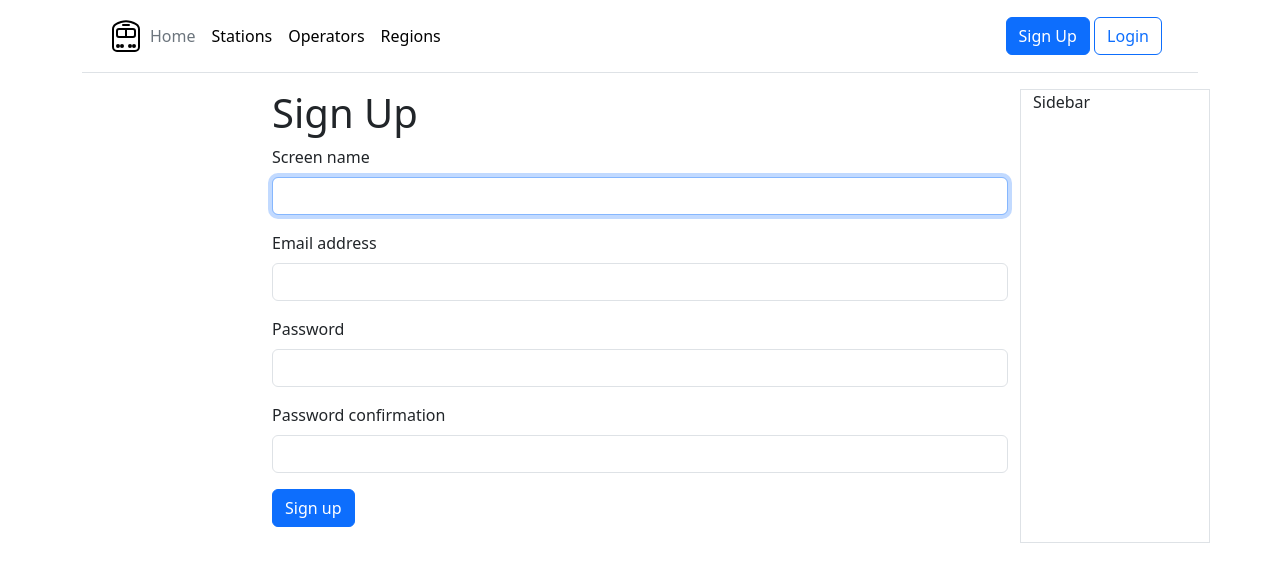
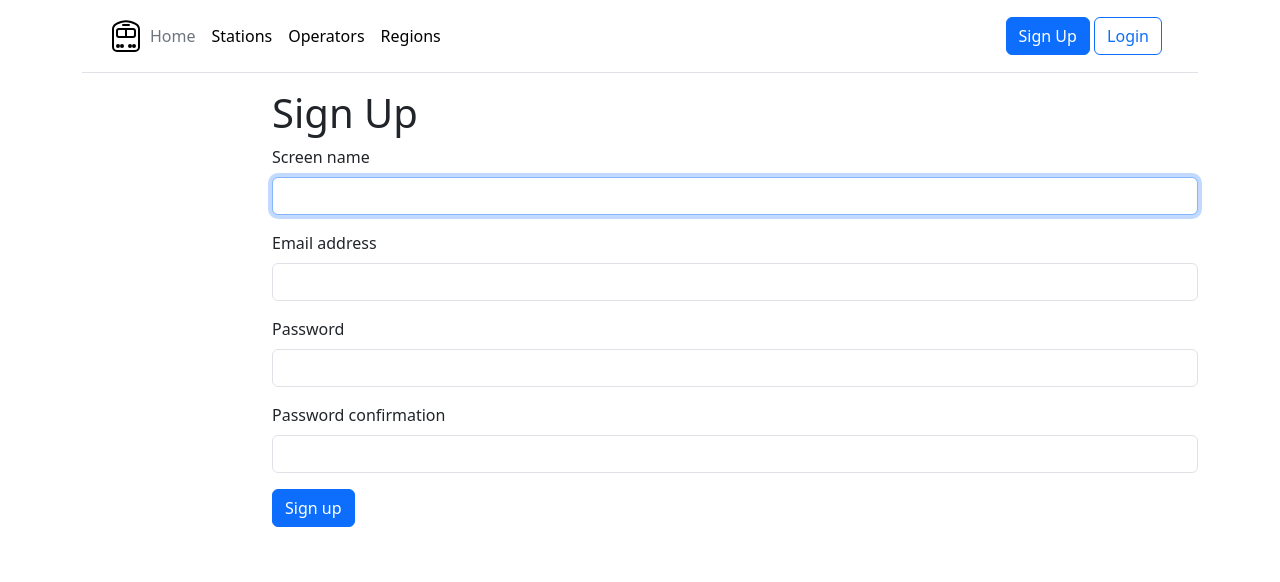
Before and after one commit to Jonobennett/permanentway, a Rails app: page /sign_up in a window 1280 px wide. Shown: the top 582 px of the page. Run offline with Rails 7, Linux system fonts and the light colour scheme; some libraries are stand-ins or nearby versions.

Commit message:
Main layout and favicon

```diff
--- a/app/views/layouts/application.html.erb
+++ b/app/views/layouts/application.html.erb
@@ -14,27 +14,25 @@
     <%# Enable PWA manifest for installable apps (make sure to enable in config/routes.rb too!) %>
     <%#= tag.link rel: "manifest", href: pwa_manifest_path(format: :json) %>
 
+    <link rel="icon" href="/icon.svg" type="image/svg+xml">
     <link rel="icon" href="/icon.png" type="image/png">
-    <link rel="icon" href="/icon.svg" type="image/svg+xml">
     <link rel="apple-touch-icon" href="/icon.png">
 
     <%# Includes all stylesheet files in app/assets/stylesheets %>
     <%= stylesheet_link_tag :app, "data-turbo-track": "reload" %>
-    <%= javascript_importmap_tags %>
-
     <link href="https://cdn.jsdelivr.net/npm/bootstrap@5.3.8/dist/css/bootstrap.min.css" rel="stylesheet" integrity="sha384-sRIl4kxILFvY47J16cr9ZwB07vP4J8+LH7qKQnuqkuIAvNWLzeN8tE5YBujZqJLB" crossorigin="anonymous">
     <link rel="stylesheet" href="https://unpkg.com/leaflet@1.9.4/dist/leaflet.css" integrity="sha256-p4NxAoJBhIIN+hmNHrzRCf9tD/miZyoHS5obTRR9BMY=" crossorigin=""/>
+
+    <%= javascript_importmap_tags %>
     <script src="https://unpkg.com/leaflet@1.9.4/dist/leaflet.js" integrity="sha256-20nQCchB9co0qIjJZRGuk2/Z9VM+kNiyxNV1lvTlZBo=" crossorigin=""></script>
-
-
   </head>
 
   <body>
-    <div class="container">
+    <div class="container-md">
       <%= render "main_header" %>
-      <div class="row row-cols-auto">
-        <div class="col-sm-2">
-          <nav>
+      <div class="row">
+        <div class="col-2 d-sm-none d-md-block">
+          <nav id="tools">
             <% if authenticated? %>
               <% if Current.user.admin? %>
                 <%= render "admin_sidebar" %>
@@ -42,14 +40,14 @@
             <% end %>
           </nav>
         </div>
-        <div class="col-8">
+        <div class="col flex-grow-m">
           <%= yield %>
         </div>
-        <div class="col-2 border">
+        <!-- div id="sidebar" class="col-2 d-sm-none d-md-block">
           Sidebar
-        </div>
+        </div -->
       </div>
     </div>
-    <script src="https://cdn.jsdelivr.net/npm/bootstrap@5.3.8/dist/js/bootstrap.bundle.min.js" integrity="sha384-FKyoEForCGlyvwx9Hj09JcYn3nv7wiPVlz7YYwJrWVcXK/BmnVDxM+D2scQbITxI" crossorigin="anonymous"></script>
+    <script src="https://cdn.jsdelivr.net/npm/bootstrap@5.3.8/dist/js/bootstrap.bundle.min.js" integrity="sha384-FKyoEForCGlyvwx9Hj09JcYn3nv7wiPVlz7YYwJrWVcXK/BmnVDxM+D2scQbITxI" crossorigin="anonymous" data-turbo="false"></script>
   </body>
 </html>
```
Also changed, not shown: public/icon.svg.
